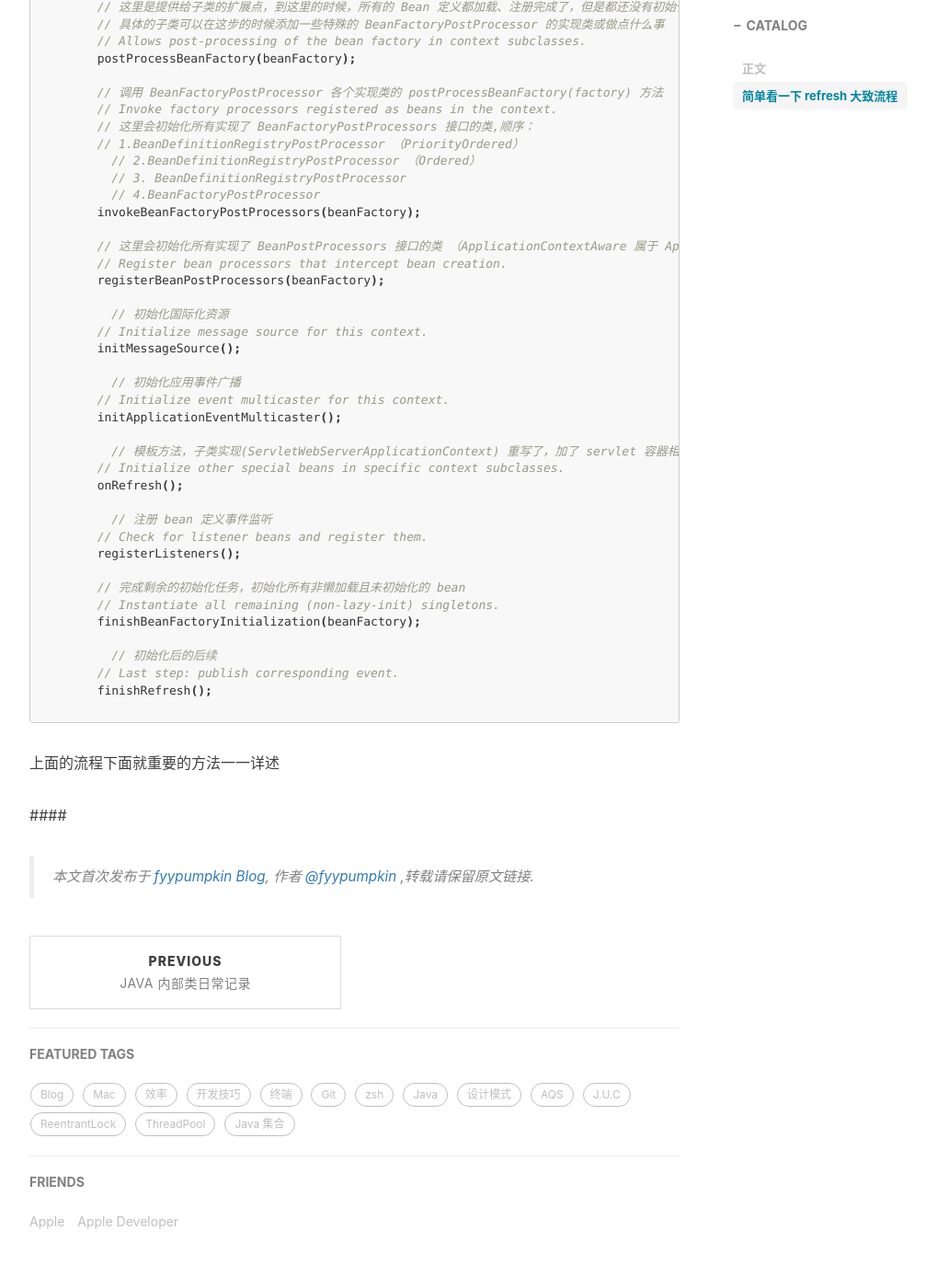
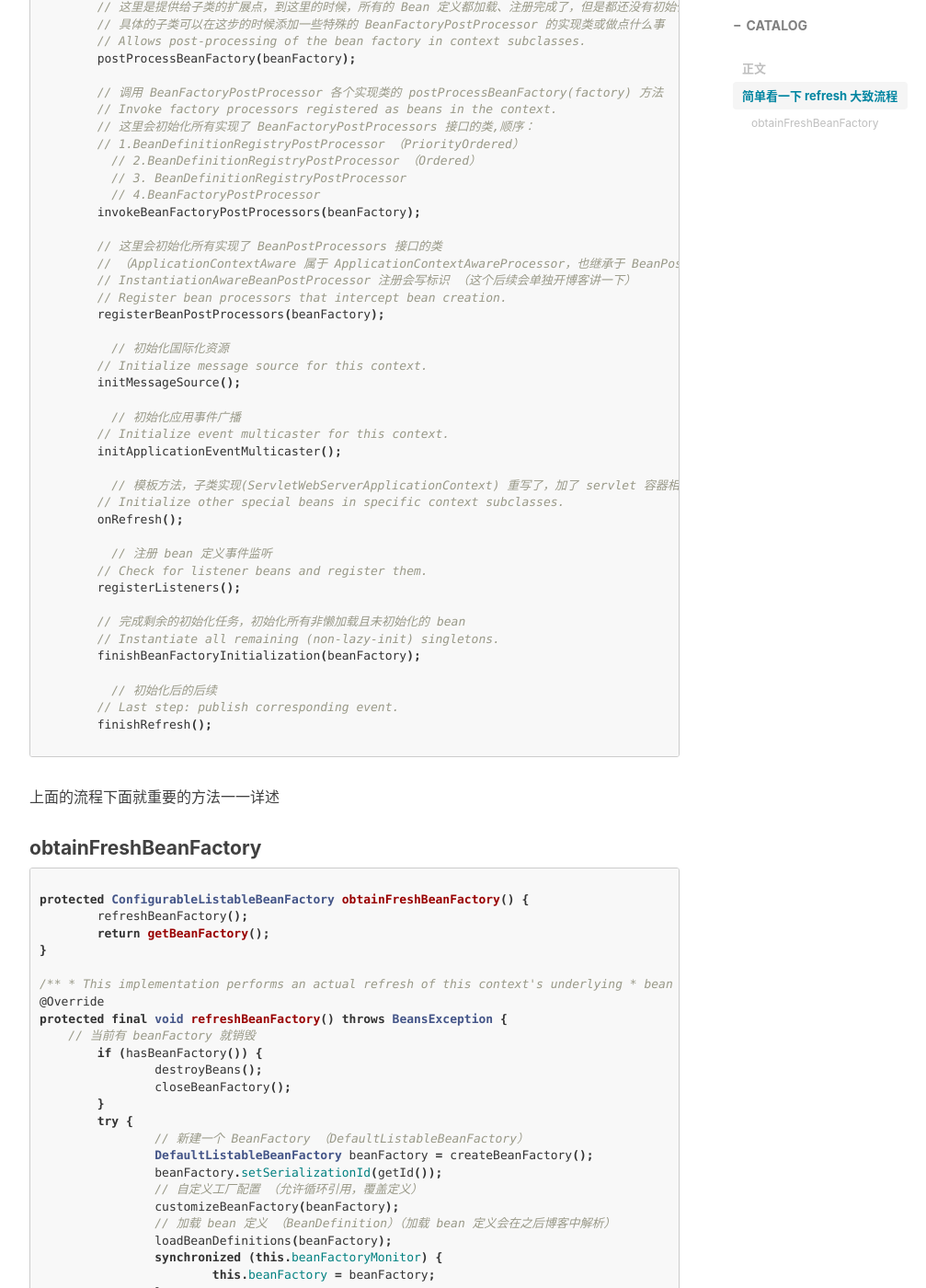
Before and after one commit to Fyypumpkin/fyypumpkin.github.io, a Jekyll site: the page built from _posts/2019-12-29-Spring IOC refresh浅析.md, in a window 1280 px wide and 1400 px high, scrolled down 1688 px. Shown: the whole window at 92% size, without its empty margins (233-1240 px from the left). Built offline with Jekyll 4.4.1, drawn with Linux system fonts in a browser that asks for light colours; nearby versions of some CDN libraries; comment, search, counter and statistics services are not loaded; some of the changed text lies outside the part shown.

Commit message:
spring ioc 开坑

````diff
--- a/_posts/2019-12-29-Spring IOC refresh浅析.md
+++ b/_posts/2019-12-29-Spring IOC refresh浅析.md
@@ -59,7 +59,9 @@ try {
           // 4.BeanFactoryPostProcessor
 	invokeBeanFactoryPostProcessors(beanFactory);
 
-	// 这里会初始化所有实现了 BeanPostProcessors 接口的类 （ApplicationContextAware 属于 ApplicationContextAwareProcessor，也继承于 BeanPostProcessors 但是这个 processor 会在 prepareBeanFactory 提前注册到 beanFactory 中， LoadTimeWeaverAwareProcessor 同上）
+	// 这里会初始化所有实现了 BeanPostProcessors 接口的类
+	// （ApplicationContextAware 属于 ApplicationContextAwareProcessor，也继承于 BeanPostProcessors 但是这个 processor 会在 prepareBeanFactory 提前注册到 beanFactory 中， LoadTimeWeaverAwareProcessor 同上）
+	// InstantiationAwareBeanPostProcessor 注册会写标识 （这个后续会单独开博客讲一下）
 	// Register bean processors that intercept bean creation.
 	registerBeanPostProcessors(beanFactory);
 
@@ -91,6 +93,53 @@ try {
 
 上面的流程下面就重要的方法一一详述
 
+#### obtainFreshBeanFactory
+
+```java
+
+protected ConfigurableListableBeanFactory obtainFreshBeanFactory() {
+	refreshBeanFactory();
+	return getBeanFactory();
+}
+
+/**
+ * This implementation performs an actual refresh of this context's underlying
+ * bean factory, shutting down the previous bean factory (if any) and
+ * initializing a fresh bean factory for the next phase of the context's lifecycle.
+ * BeanFactory
+ * ListableBeanFactory HierarchicalBeanFactory AutowireCapableBeanFactory
+ *     |          |   |                                         |
+ *     |        ApplicationContext                              |
+ *     |                                                        |
+ * ConfigurableListableBeanFactory                    AbstractAutowireCapableBeanFactory
+ *                              |                      |
+ *                             DefaultListableBeanFactory
+ */
+@Override
+protected final void refreshBeanFactory() throws BeansException {
+    // 当前有 beanFactory 就销毁
+	if (hasBeanFactory()) {
+		destroyBeans();
+		closeBeanFactory();
+	}
+	try {
+		// 新建一个 BeanFactory （DefaultListableBeanFactory）
+		DefaultListableBeanFactory beanFactory = createBeanFactory();
+		beanFactory.setSerializationId(getId());
+		// 自定义工厂配置 （允许循环引用，覆盖定义）
+		customizeBeanFactory(beanFactory);
+		// 加载 bean 定义 （BeanDefinition）（加载 bean 定义会在之后博客中解析）
+		loadBeanDefinitions(beanFactory);
+		synchronized (this.beanFactoryMonitor) {
+			this.beanFactory = beanFactory;
+		}
+	} catch (IOException ex) {
+		throw new ApplicationContextException("I/O error parsing bean definition source for " + getDisplayName(), ex);
+	}
+}
+
+```
+
 
 ####
 
````
